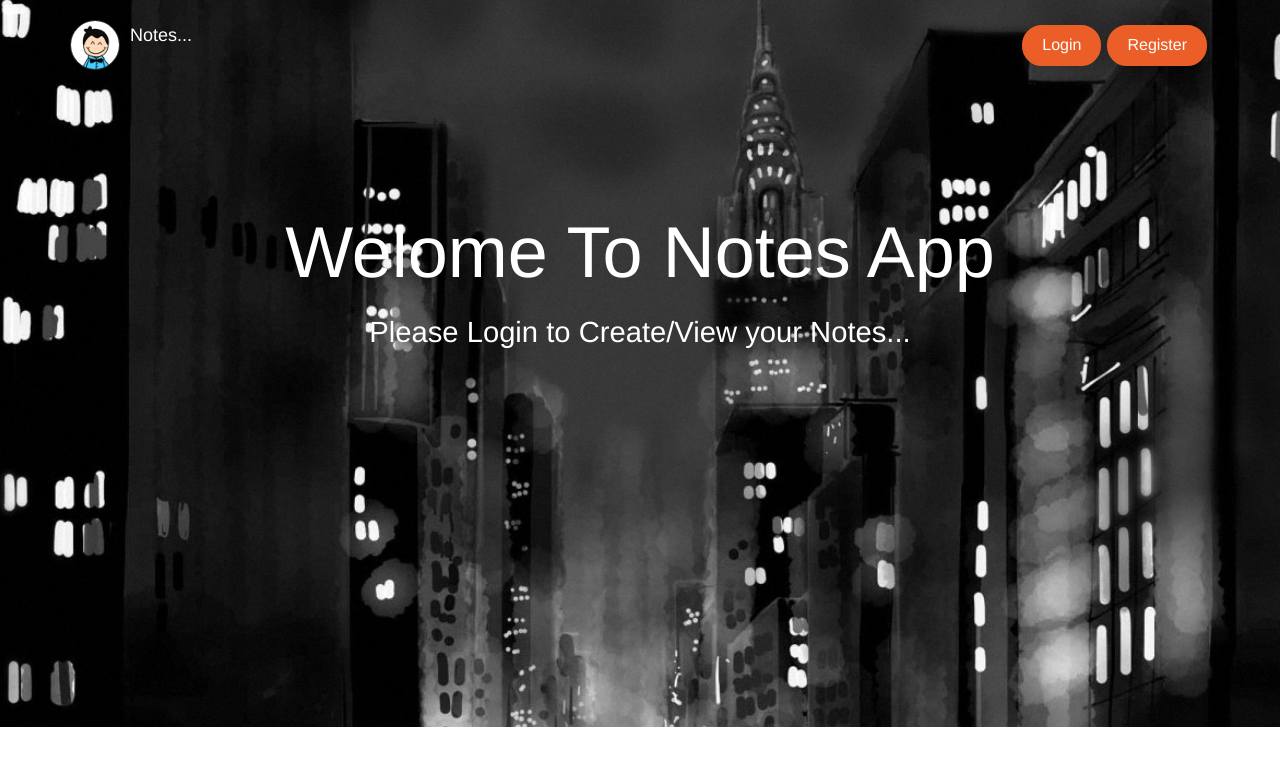
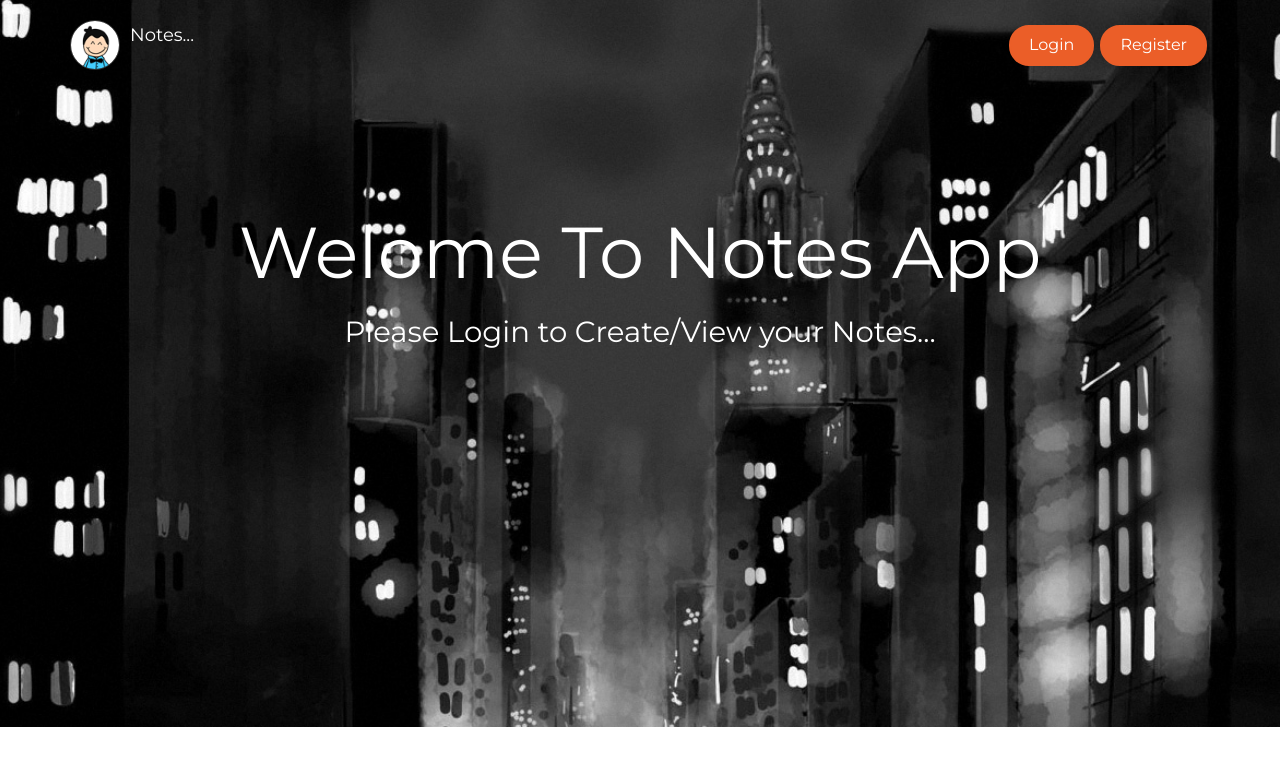
Before and after one commit to divyakp88/django-notes-app, a Django app: page / in a window 1280 px wide. Shown: the top 766 px of the page. Run offline with Django 5.2, Linux system fonts and the light colour scheme; some libraries are stand-ins or nearby versions.

Commit message:
secret key change 3

```diff
--- a/noteapp/settings.py
+++ b/noteapp/settings.py
@@ -21,7 +21,7 @@ BASE_DIR = Path(__file__).resolve().parent.parent
 # See https://docs.djangoproject.com/en/5.2/howto/deployment/checklist/
 
 # SECURITY WARNING: keep the secret key used in production secret!
-SECRET_KEY = os.environ['DJANGO_SECRET_KEY']
+SECRET_KEY = os.environ.get('DJANGO_SECRET_KEY')
 
 # SECURITY WARNING: don't run with debug turned on in production!
 DEBUG = False
--- a/templates/index.html
+++ b/templates/index.html
@@ -17,9 +17,9 @@
     <link href="{% static 'css/demo.css' %}" rel="stylesheet" />
 
     <!--     Fonts and icons     -->
-    <link href="{% static 'http://maxcdn.bootstrapcdn.com/font-awesome/4.2.0/css/font-awesome.min.css' %}" rel="stylesheet">
-    <link href="{% static 'http://fonts.googleapis.com/css?family=Montserrat' %}" rel='stylesheet' type='text/css'>
-    <link href="{% static 'http://fonts.googleapis.com/css?family=Open+Sans:400,300' %}" rel='stylesheet' type='text/css'>
+    <link href="http://maxcdn.bootstrapcdn.com/font-awesome/4.2.0/css/font-awesome.min.css" rel="stylesheet">
+    <link href="http://fonts.googleapis.com/css?family=Montserrat" rel='stylesheet' type='text/css'>
+    <link href="http://fonts.googleapis.com/css?family=Open+Sans:400,300" rel='stylesheet' type='text/css'>
 
 </head>
 <body>
```
